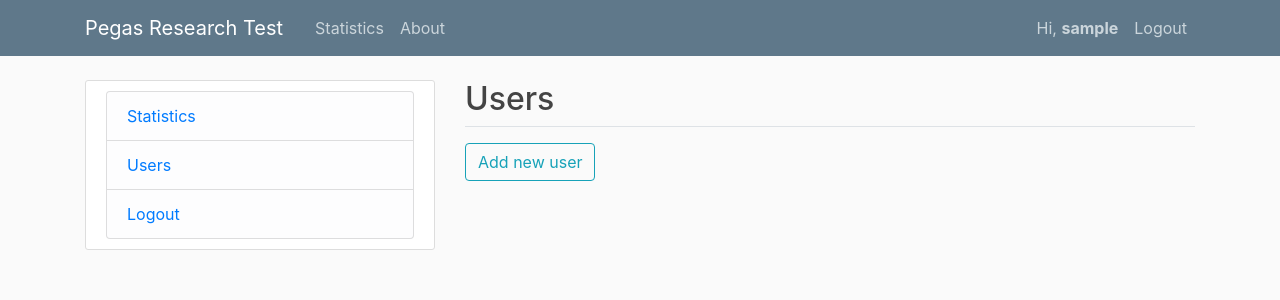
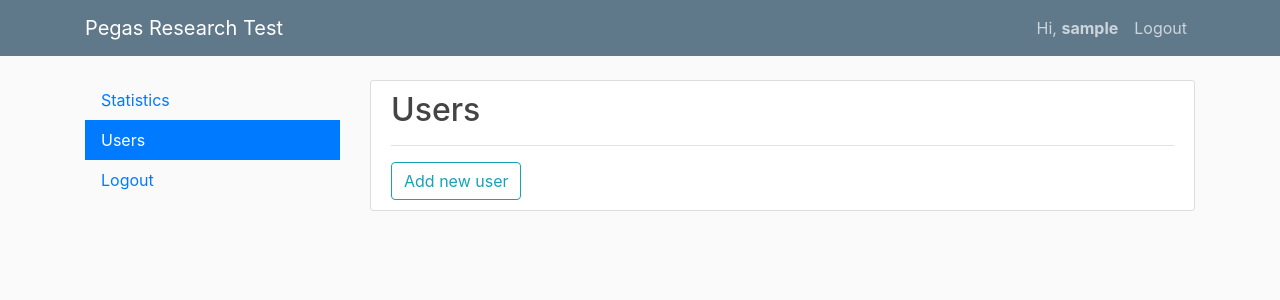
Before and after one commit to chernetsky/pegas-research-test, a Django app: page /user/ in a window 1280 px wide. Shown: the top 300 px of the page. Run offline with Django 3.2, Linux system fonts and the light colour scheme; the visitor is signed in with stand-in values (Sample User, id 1); data comes from the database, SQL or seed files in the repository; some libraries are stand-ins or nearby versions.

Commit message:
Menu and user list markup. Code cleanup.

```diff
--- a/pegasResearchTest/data/static/data/main.css
+++ b/pegasResearchTest/data/static/data/main.css
@@ -40,38 +40,15 @@ body {
     margin-bottom: 20px;
   }
 
-  .article-title {
-    color: #444444;
+  #main-menu .nav-link {
+    transition: background-color 0.3s ease;
   }
-
-  a.article-title:hover {
-    color: #428bca;
-    text-decoration: none;
+  #main-menu .nav-link:hover {
+    background-color: #e0eef8;
   }
-
-  .article-content {
-    white-space: pre-line;
+  #main-menu .active,
+  #main-menu .active:hover {
+    background-color: #007bff;
+    color: #ffffff;
+    /* cursor: default; */
   }
-
-  .article-img {
-    height: 65px;
-    width: 65px;
-    margin-right: 16px;
-  }
-
-  .article-metadata {
-    padding-bottom: 1px;
-    margin-bottom: 4px;
-    border-bottom: 1px solid #e3e3e3
-  }
-
-  .article-metadata a:hover {
-    color: #333;
-    text-decoration: none;
-  }
-
-  .article-svg {
-    width: 25px;
-    height: 25px;
-    vertical-align: middle;
-  }
--- a/pegasResearchTest/data/templates/data/base.html
+++ b/pegasResearchTest/data/templates/data/base.html
@@ -11,10 +11,14 @@
     <link rel="stylesheet" href="https://stackpath.bootstrapcdn.com/bootstrap/4.4.1/css/bootstrap.min.css"
         integrity="sha384-Vkoo8x4CGsO3+Hhxv8T/Q5PaXtkKtu6ug5TOeNV6gBiFeWPGFN9MuhOf23Q9Ifjh" crossorigin="anonymous">
 
+    <!-- Awesome icons -->
+    <link rel="stylesheet" href="https://cdnjs.cloudflare.com/ajax/libs/font-awesome/4.7.0/css/font-awesome.min.css">
+
     <link rel="stylesheet" href="{% static 'data/main.css' %}">
 
     <title>Pegas Research Test</title>
 </head>
+
 <body>
     <header class="site-header">
         <nav class="navbar navbar-expand-md navbar-dark bg-steel fixed-top">
@@ -26,8 +30,7 @@
                 </button>
                 <div class="collapse navbar-collapse" id="navbarToggle">
                     <div class="navbar-nav mr-auto">
-                        <a class="nav-item nav-link" href="{% url 'data-home' %}">Statistics</a>
-                        <a class="nav-item nav-link" href="{% url 'data-about' %}">About</a>
+                        <!-- <a class="nav-item nav-link" href="{% url 'data-home' %}">Statistics</a> -->
                     </div>
                     <!-- Navbar Right Side -->
                     <div class="navbar-nav">
@@ -46,28 +49,25 @@
 
     <main role="main" class="container">
         <div class="row">
-            <div class="col-md-4">
+            <div class="col-md-3">
+                <nav id="main-menu" class="nav flex-column">
+                    <a class="nav-link {% if activate == 'home' %}active{% endif %}" href="{% url 'data-home' %}">
+                        Statistics</a>
+                    {% if perms.auth.add_user %}
+                        <a class="nav-link {% if activate == 'user' %}active{% endif %}" href="{% url 'user-list' %}">
+                            Users</a>
+                    {% endif %}
+                    {% if user.is_authenticated %}
+                        <a class="nav-link" href="{% url 'logout' %}">
+                            Logout</a>
+                    {% else %}
+                        <a class="nav-link {% if request.path == '/login/' %}active{% endif %}" href="{% url 'login' %}">
+                            Login</a>
+                    {% endif%}
+                </nav>
+            </div>
+            <div class="col-md-9">
                 <div class="content-section">
-                    <ul class="list-group">
-                        <li class="list-group-item list-group-item-light">
-                            <a href="{% url 'data-home' %}">Statistics</a>
-                        </li>
-                        {% if perms.auth.add_user %}
-                        <li class="list-group-item list-group-item-light">
-                            <a href="{% url 'user-list' %}">Users</a>
-                        </li>
-                        {% endif %}
-                        <li class="list-group-item list-group-item-light">
-                            {% if user.is_authenticated %}
-                                <a href="{% url 'logout' %}">Logout</a>
-                            {% else %}
-                                <a href="{% url 'login' %}">Login</a>
-                            {% endif%}
-                        </li>
-                    </ul>
-                </div>
-            </div>
-            <div class="col-md-8">
                     {% if messages %}
                     {% for message in messages %}
                     <div class="alert alert-{{ message.tags }}">
@@ -77,6 +77,7 @@
                     {% endif %}
 
                     {% block content %}{% endblock %}
+                </div>
             </div>
         </div>
     </main>
--- a/pegasResearchTest/data/urls.py
+++ b/pegasResearchTest/data/urls.py
@@ -2,6 +2,5 @@ from django.urls import path
 from . import views
 
 urlpatterns = [
-    path('', views.home, name='data-home'),
-    path('about/', views.about, name='data-about')
+    path('', views.home, name='data-home')
 ]
--- a/pegasResearchTest/data/views.py
+++ b/pegasResearchTest/data/views.py
@@ -2,8 +2,4 @@ from django.shortcuts import render
 
 
 def home(request):
-    return render(request, 'data/home.html')
-
-
-def about(request):
-    return render(request, 'data/about.html')
+    return render(request, 'data/home.html', {'activate': 'home'})
--- a/pegasResearchTest/user/templates/user/list.html
+++ b/pegasResearchTest/user/templates/user/list.html
@@ -2,13 +2,18 @@
 
 {% block content %}
     <h2>Users</h2>
-    <ul class="pb-10">
+    <ul class="pb-2 list-group">
         {% for user in object_list %}
             {% if not user.is_superuser %}
-                <li><a href="{% url 'user-update' user.pk %}" title="Change password for {{ user.username }}">
-                    {{ user.username }} (id = {{ user.id }})
-                    <small class=text-muted><a href="{% url 'user-delete' user.pk %}">Delete</a></small>
-                </a></li>
+                <li class="list-group-item">
+                    {{ user.username }}
+                    <div class="float-right action-buttons">
+                        <a href="{% url 'user-update' user.pk %}" title="Change password for {{ user.username }}" class="fa fa-edit">
+                            <span class=""></span></a>
+                        <a href="{% url 'user-delete' user.pk %}" title="Delete {{ user.username }} user account" class="fa fa-trash">
+                            <span class=""></span></a>
+                    </div>
+                </li>
             {% endif %}
         {% endfor %}
     </ul>
--- a/pegasResearchTest/user/views.py
+++ b/pegasResearchTest/user/views.py
@@ -1,23 +1,10 @@
 from django.contrib import messages
-from django.contrib.auth.decorators import (
-    login_required,
-    permission_required
-)
+from django.contrib.auth.decorators import (login_required, permission_required)
 from django.contrib.auth.mixins import PermissionRequiredMixin
 from django.contrib.auth.models import User
-from django.shortcuts import (
-    render,
-    redirect,
-    get_object_or_404
-)
-from django.views.generic import (
-    ListView,
-    DeleteView
-)
-from .forms import (
-    UserCreationForm,
-    PasswordChangeForm
-)
+from django.shortcuts import (render, redirect, get_object_or_404)
+from django.views.generic import (ListView, DeleteView)
+from .forms import (UserCreationForm, PasswordChangeForm)
 
 
 #
@@ -27,6 +14,14 @@ class UserListView(PermissionRequiredMixin, ListView):
     model = User
     template_name = 'user/list.html'
     ordering = ['username']
+
+    def get_context_data(self, **kwargs):
+        # Call the base implementation first to get a context
+        context = super().get_context_data(**kwargs)
+
+        # Set up 'activate' field for main menu item activation
+        context['activate'] = 'user'
+        return context
 
     # PermissionRequiredMixin settings
     permission_required = 'auth.add_user'
@@ -47,7 +42,7 @@ def create(request):
             return redirect('user-list')
     else:
         form = UserCreationForm()
-    return render(request, 'user/form.html', { 'form': form })
+    return render(request, 'user/form.html', { 'form': form, 'activate': 'user' })
 
 
 #
@@ -66,7 +61,7 @@ def update(request, **kwargs):
             return redirect('user-list')
     else:
         form = PasswordChangeForm(user=user)
-    return render(request, 'user/form.html', { 'form': form })
+    return render(request, 'user/form.html', { 'form': form, 'activate': 'user' })
 
 
 #
@@ -79,3 +74,11 @@ class UserDeleteView(PermissionRequiredMixin, DeleteView):
 
     # PermissionRequiredMixin settings
     permission_required = 'auth.delete_user'
+
+    def get_context_data(self, **kwargs):
+        # Call the base implementation first to get a context
+        context = super().get_context_data(**kwargs)
+
+        # Set up 'activate' field for main menu item activation
+        context['activate'] = 'user'
+        return context
```
Lines whose indentation alone changed are shown as unchanged.
